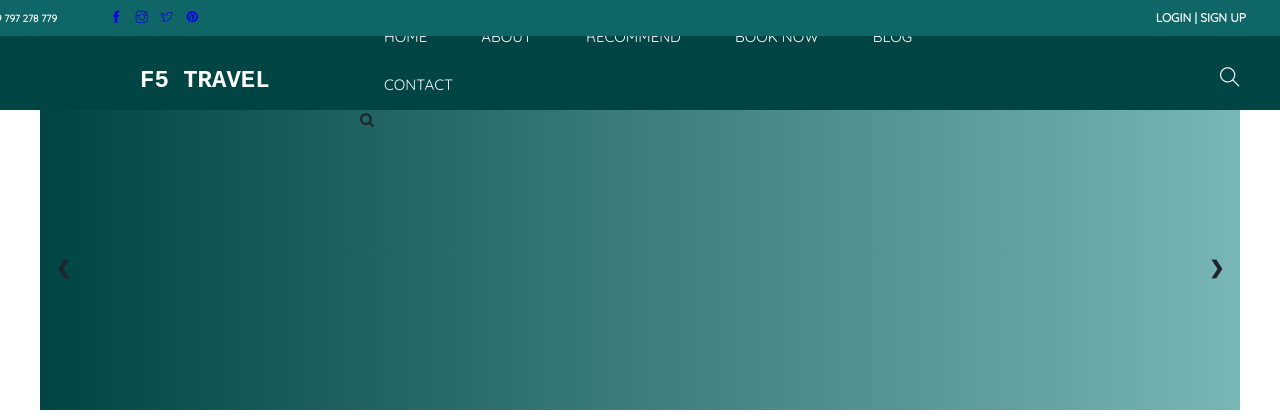
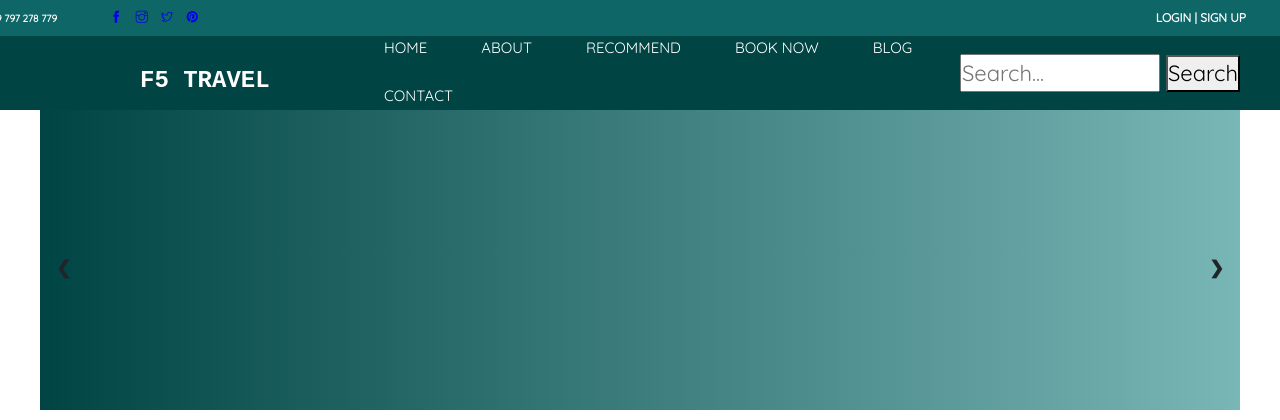
Before and after one commit to GKhanh69/DOANN7, a PHP site: page /index.php in a window 1280 px wide. Shown: the top 420 px of the page. Run offline with PHP 8.4, Linux system fonts and the light colour scheme.

Commit message:
Update header.php

```diff
--- a/project-TravelwithPHP/header.php
+++ b/project-TravelwithPHP/header.php
@@ -80,8 +80,8 @@ session_start();
                     <li><a href = "books.php">BOOK NOW</a></li>
                     <li><a href = "blog.php">BLOG</a></li>
                     <li><a href = "contact.php">CONTACT</a></li>
-		    <div id="search-container">
-                    <li>
+		            <div id="search-container">
+                    <!-- <li>
                     <div id="search-container">
                        <form method="GET" action="<?php echo $_SERVER['PHP_SELF']; ?>">
                           <input type="text" name="search" placeholder="Search...">
@@ -89,14 +89,18 @@ session_start();
                         </form>
                         <i class="fa fa-search" id="search-icon"></i>
                     </div>
-                    </li>
+                    </li> -->
                 </ul>
             </div>
             <div class="title">
                     <b style = "font-family: 'Courier New', Courier, monospace; color: #fff; font-size: 24px;">F5 TRAVEL</b>
             </div>
             <div class="search-btn">
-                <i class="search-icon ti-search"></i>
+            <form method="GET" action="<?php echo $_SERVER['PHP_SELF']; ?>">
+                          <input type="text" name="search" placeholder="Search..." style = "width: 200px; height: 38px">
+                          <button type="submit">Search</button>
+                        </form>
+                <!-- <i class="search-icon ti-search"></i> -->
             </div>
         </div>
 <style>
```
